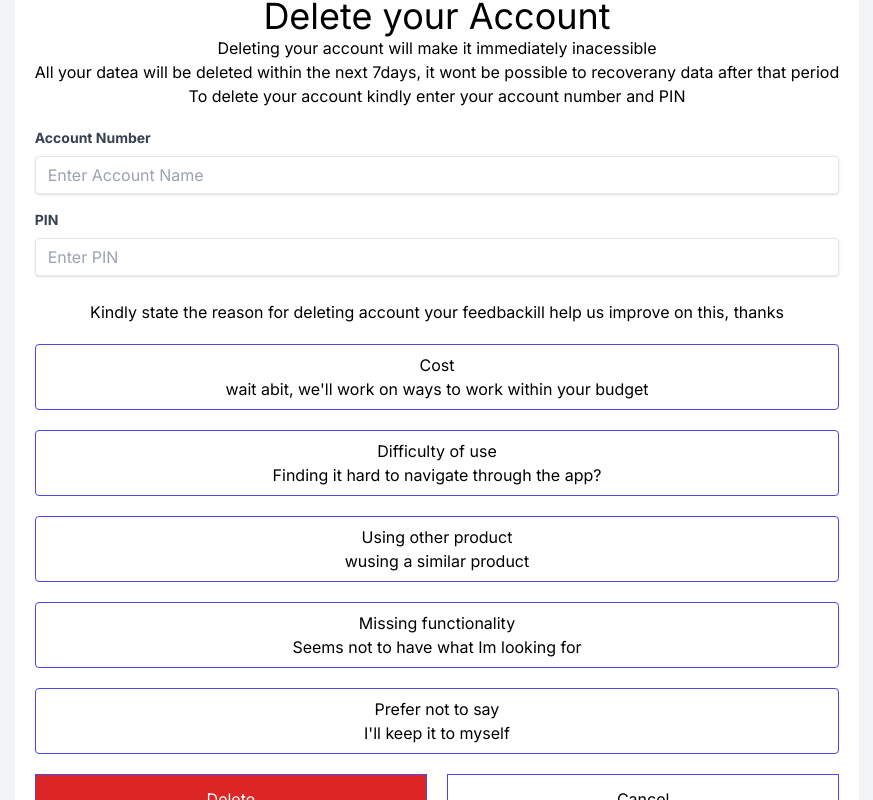
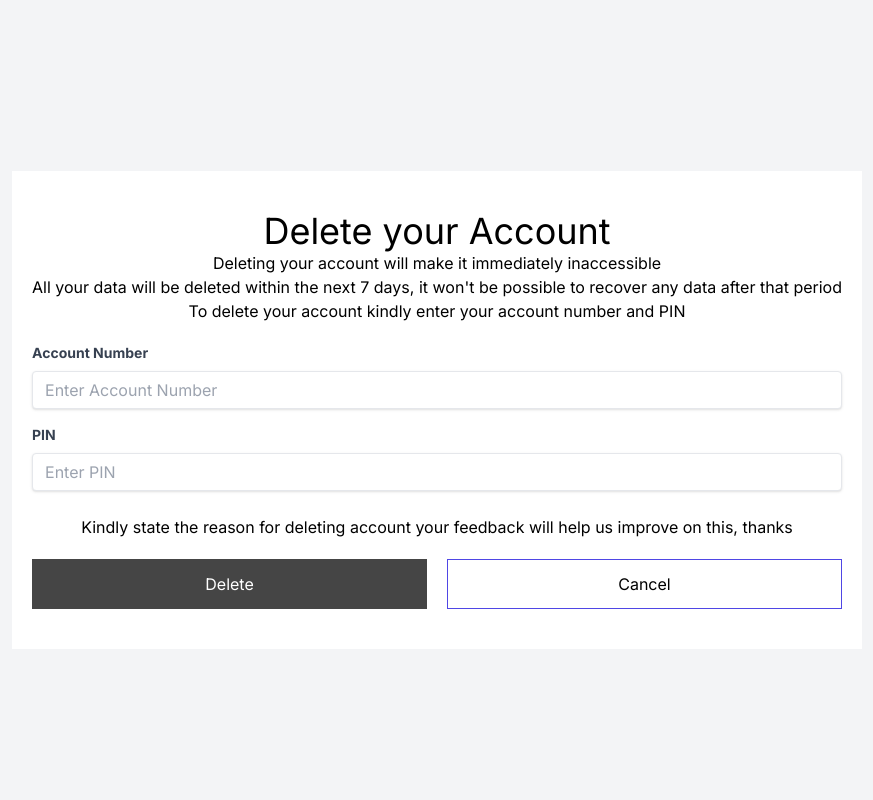
Before and after one commit to EGANOW-FRONTEND-ORG/EGANOW-ACCOUNT-DELETION-NEXTJS, a Next.js app: page / in a window 1280 px wide. Shown: the whole page, without its empty margins (203-1076 px from the left). Built offline with nearby package versions, Linux system fonts and the light colour scheme.

Commit message:
chore: rename folder

```diff
--- a/app/components/AccountDeletionForm.tsx
+++ b/app/components/AccountDeletionForm.tsx
@@ -1,17 +1,19 @@
-"use client";
+'use client'
 import React from "react";
 import { useForm, SubmitHandler } from "react-hook-form";
 import { zodResolver } from "@hookform/resolvers/zod";
 import { z } from "zod";
+import useThemeStore from "@/store";
 
 const schema = z.object({
-  accountNumber: z.string().nonempty("Account Name is required"),
+  accountNumber: z.string().nonempty("Account Number is required"),
   pin: z.string().min(4, "PIN must be at least 4 characters"),
 });
 
 type FormData = z.infer<typeof schema>;
 
 const DeleteAccountpage = () => {
+  const { theme } = useThemeStore();
   const {
     register,
     handleSubmit,
@@ -30,11 +32,11 @@ const DeleteAccountpage = () => {
         <p className="text-4xl text-center mt-5">Delete your Account</p>
 
         <p className="text-l text-center">
-          Deleting your account will make it immediately inacessible
+          Deleting your account will make it immediately inaccessible
         </p>
         <p className="text-l text-center">
-          All your datea will be deleted within the next 7days, it wont be
-          possible to recoverany data after that period
+          All your data will be deleted within the next 7 days, it won&apos;t be
+          possible to recover any data after that period
         </p>
 
         <p className="text-l text-center mb-5">
@@ -54,7 +56,7 @@ const DeleteAccountpage = () => {
             }`}
             id="accountNumber"
             type="text"
-            placeholder="Enter Account Name"
+            placeholder="Enter Account Number"
           />
           {errors.accountNumber && (
             <p className="text-red-500 text-xs italic">
@@ -83,56 +85,19 @@ const DeleteAccountpage = () => {
           )}
         </div>
         <p className="flex justify-center items-center mb-5 ">
-          Kindly state the reason for deleting account your feedbackill help us
+          Kindly state the reason for deleting account your feedback will help us
           improve on this, thanks
         </p>
 
-        <button className="border border-indigo-600 mb-5 w-[100%] bg-white  hover:bg-blue-100   py-2 px-4 rounded">
-          <p>
-            Cost
-            <br />
-            wait abit, we&apos;ll work on ways to work within your budget
-          </p>
-        </button>
-        <br />
-        <button className=" border border-indigo-600 mb-5 w-[100%] bg-white  hover:bg-blue-100   py-2 px-4 rounded">
-          <p>
-            Difficulty of use <br />
-            Finding it hard to navigate through the app?
-          </p>
-        </button>
-        <br />
-        <button className="border border-indigo-600 mb-5 w-[100%] bg-white  hover:bg-blue-100   py-2 px-4 rounded">
-          <p>
-            Using other product
-            <br />
-            wusing a similar product
-          </p>
-        </button>
-        <br />
-        <button className=" border border-indigo-600  mb-5 w-[100%] bg-white  hover:bg-blue-100   py-2 px-4 rounded">
-          <p>
-            Missing functionality
-            <br />
-            Seems not to have what Im looking for
-          </p>
-        </button>
-        <br />
-        <button className=" border border-indigo-600 mb-5 w-[100%] bg-white  hover:bg-blue-100   py-2 px-4 rounded">
-          <p>
-            Prefer not to say
-            <br />
-            I&apos;ll keep it to myself
-          </p>
-        </button>
-        <br />
+        {/* Reason buttons */}
+        {/* Insert reason buttons code here */}
+
+        {/* Delete and Cancel buttons */}
         <div className="flex justify-center items-center gap-5">
-          <button className="w-[50%] p-3 border border-indigo-600 mb-5 text-white bg-red-600">
-            {" "}
+          <button style={{ backgroundColor: theme.primaryColor, borderColor: theme.primaryColor }} className={`w-[50%] p-3 border border-indigo-600 mb-5 text-white`}>
             Delete
           </button>
-          <button className="w-[50%] p-3 border border-indigo-600 mb-5 bg-white">
-            {" "}
+          <button className={`w-[50%] p-3 border border-indigo-600 mb-5 bg-white`}>
             Cancel
           </button>
         </div>
--- a/store/index.ts
+++ b/store/index.ts
@@ -1,10 +1,10 @@
+// store/themeStore.ts
 import {create} from 'zustand';
 
 type Theme = {
   primaryColor: string;
   secondaryColor: string;
-  backgroundColor: string;
-  textColor: string;
+  // Add other theme colors as needed
 };
 
 type ThemeStore = {
@@ -12,14 +12,47 @@ type ThemeStore = {
   setTheme: (theme: Theme) => void;
 };
 
-const useThemeStore = create<ThemeStore>((set) => ({
-  theme: {
-    primaryColor: process.env.NEXT_PUBLIC_DEFAULT_PRIMARY_COLOR || '#007bff',
-    secondaryColor: process.env.NEXT_PUBLIC_DEFAULT_SECONDARY_COLOR || '#6c757d',
-    backgroundColor: process.env.NEXT_PUBLIC_DEFAULT_BACKGROUND_COLOR || '#ffffff',
-    textColor: process.env.NEXT_PUBLIC_DEFAULT_TEXT_COLOR || '#333333',
-  },
-  setTheme: (theme) => set({ theme }),
-}));
+const useThemeStore = create<ThemeStore>((set) => {
+  const currentTheme = process.env.CURRENT_THEME || 'ifinance';
+
+  // Define theme colors based on the current theme
+  let primaryColor;
+  let secondaryColor;
+
+  switch (currentTheme) {
+    case 'juaben':
+      primaryColor = process.env.JUABEN_PRIMARY_COLOR || '#ff5733';
+      secondaryColor = process.env.JUABEN_SECONDARY_COLOR || '#ffd633';
+      break;
+    case 'eganow':
+      primaryColor = process.env.EGANOW_PRIMARY_COLOR || '#4287f5';
+      secondaryColor = process.env.EGANOW_SECONDARY_COLOR || '#2cb67d';
+      break;
+    case 'dci':
+      primaryColor = process.env.DCI_PRIMARY_COLOR || '#ff3366';
+      secondaryColor = process.env.DCI_SECONDARY_COLOR || '#66ff33';
+      break;
+    case 'ifinance':
+      primaryColor = process.env.IFINANCE_PRIMARY_COLOR || '#454545';
+      secondaryColor = process.env.IFINANCE_SECONDARY_COLOR || '#ffcc00';
+      break;
+    default:
+      primaryColor = '#6666dd';
+      secondaryColor = '#ffd633';
+      break;
+  }
+
+  // Define initial theme using colors based on the current theme
+  const initialTheme: Theme = {
+    primaryColor,
+    secondaryColor,
+
+  };
+
+  return {
+    theme: initialTheme,
+    setTheme: (theme) => set({ theme }),
+  };
+});
 
 export default useThemeStore;
```
